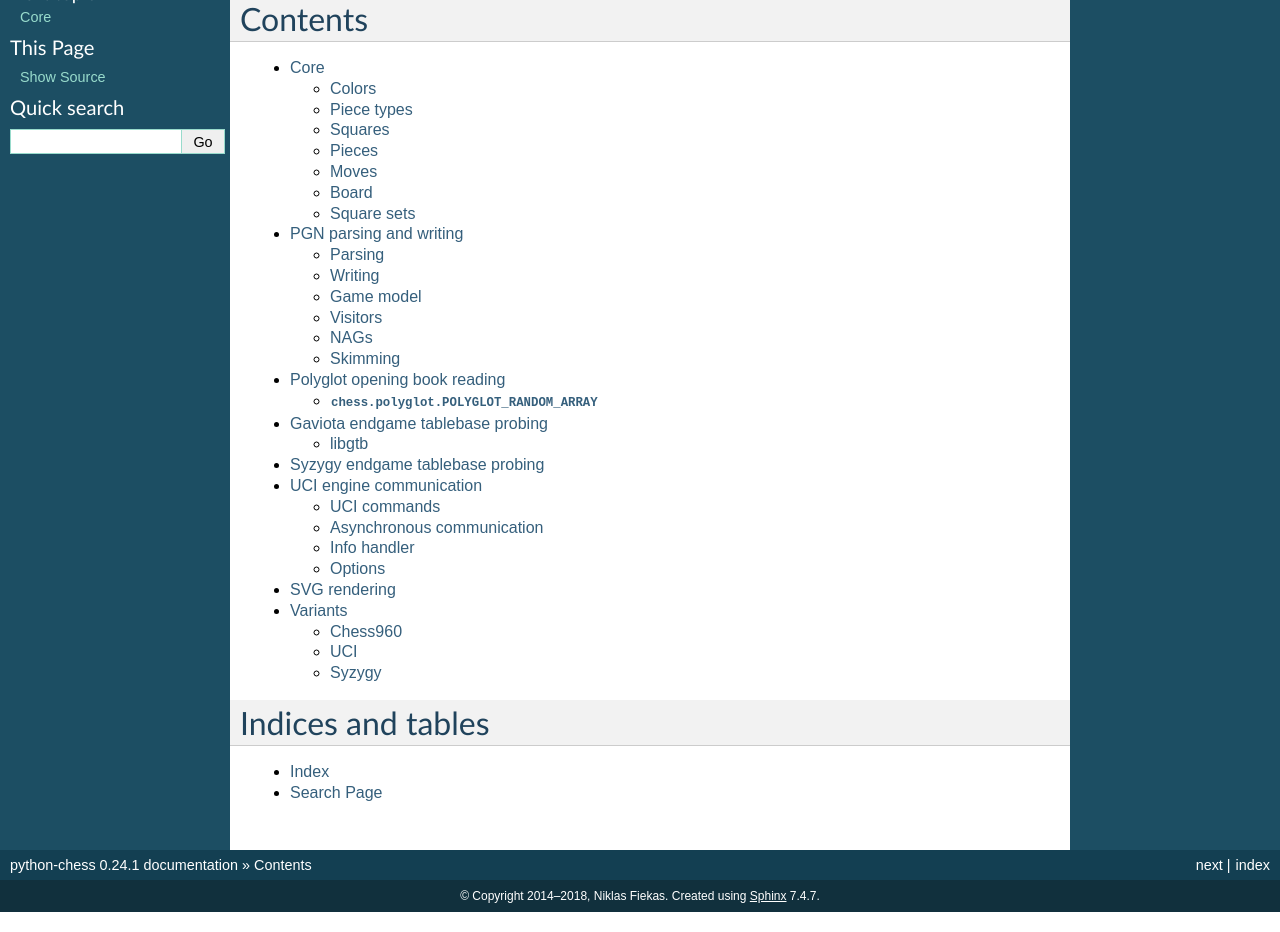
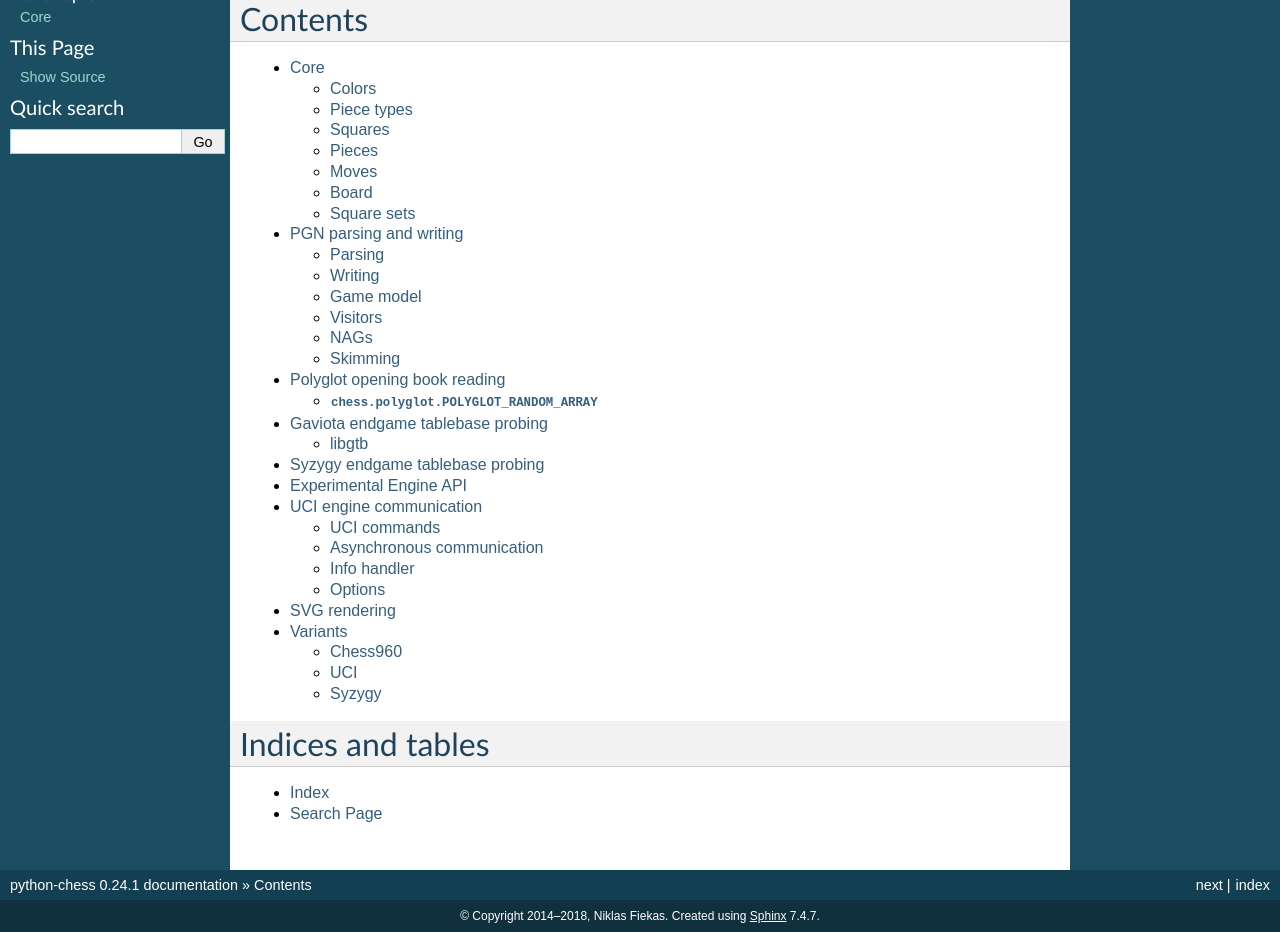
Before and after one commit to niklasf/python-chess, a Sphinx documentation site: the page built from docs/index.rst, in a window 1280 px wide, cut to the strip 134-1066 px from the top of the page. Built offline with Sphinx 7.4.7, drawn with Linux system fonts in a browser that asks for light colours.

Commit message:
start engine docs

```diff
--- /dev/null
+++ b/docs/engine.rst
@@ -0,0 +1,5 @@
+Experimental Engine API
+=======================
+
+.. autoclass:: chess.engine.Score
+    :members:
--- a/docs/index.rst
+++ b/docs/index.rst
@@ -11,6 +11,7 @@ Contents
     polyglot
     gaviota
     syzygy
+    engine
     uci
     svg
     variant
```
Also changed, not shown: 1 other file.
